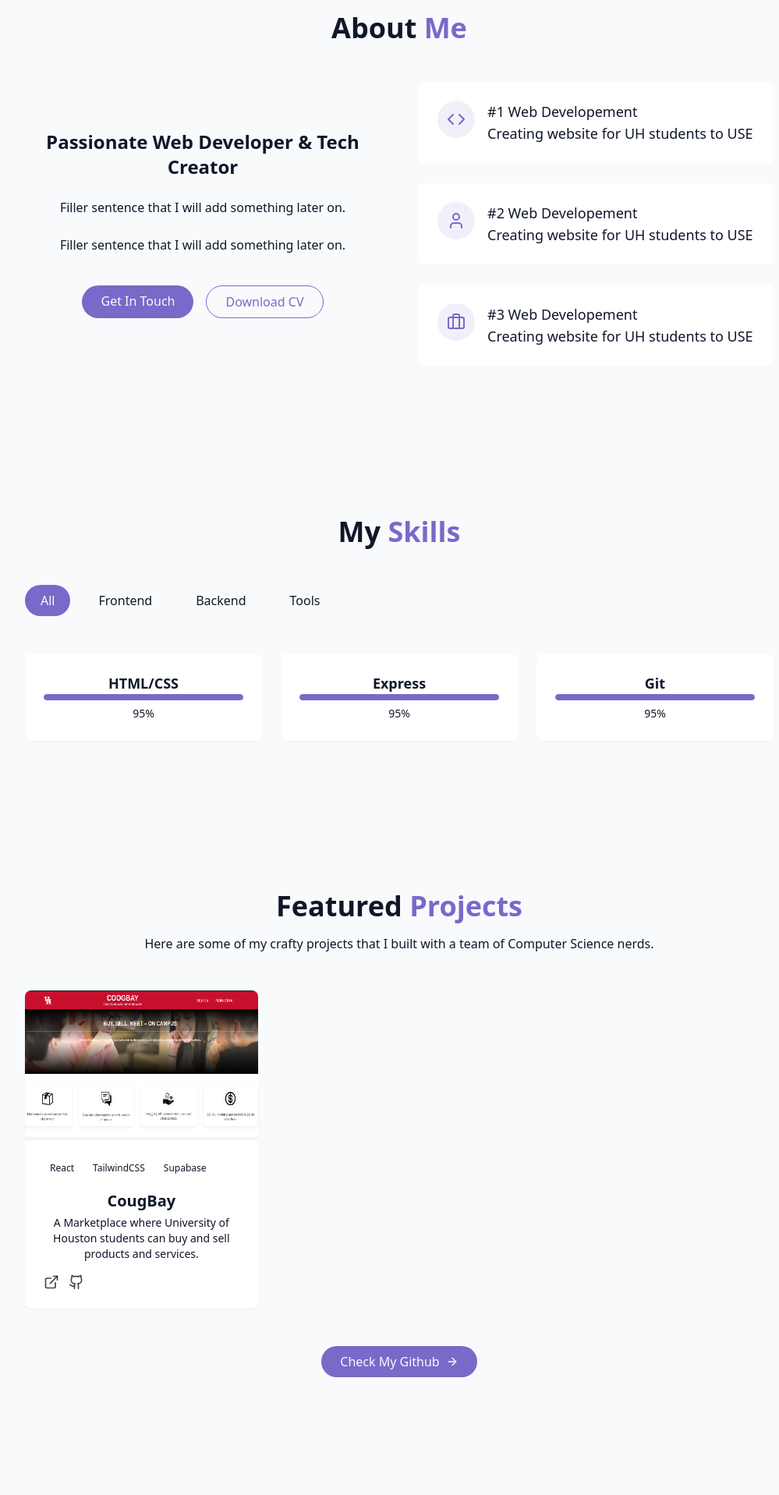
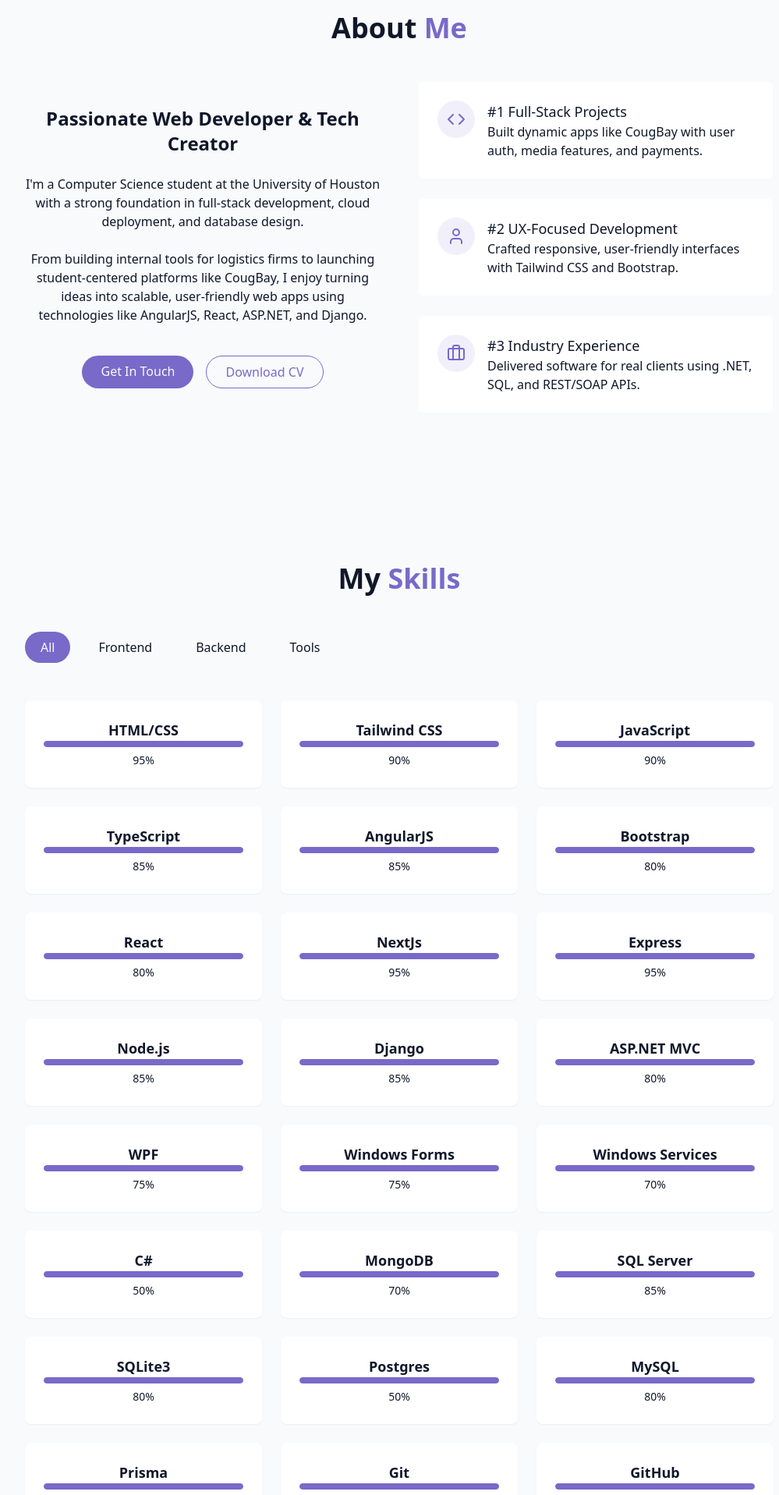
Before and after one commit to Mominnaim/NaimsReactPortfolio, a React (Vite) app: page / in a window 1280 px wide. Shown: the part 880-2797 px from the top of the page at 78% size, without its empty margins (128-1127 px from the left). Built offline with nearby package versions, Linux system fonts and the light colour scheme.

Commit message:
Added content to my portfolio

```diff
--- a/src/components/AboutMe.jsx
+++ b/src/components/AboutMe.jsx
@@ -10,8 +10,12 @@ export const Aboutme = () => {
                 <div className="grid grid-cols-1 md:grid-cols-2 gap-12 items-center">
                     <div className="space-y-6">
                         <h3 className="text-2xl font-semibold">Passionate Web Developer & Tech Creator</h3>
-                        <p className="text-muted-foreground">Filler sentence that I will add something later on.</p>
-                        <p className="text-muted-foreground">Filler sentence that I will add something later on.</p>
+                            <p className="text-muted-foreground">
+                                I'm a Computer Science student at the University of Houston with a strong foundation in full-stack development, cloud deployment, and database design.
+                            </p>
+                            <p className="text-muted-foreground">
+                                From building internal tools for logistics firms to launching student-centered platforms like CougBay, I enjoy turning ideas into scalable, user-friendly web apps using technologies like AngularJS, React, ASP.NET, and Django.
+                            </p>
                         <div className="flex flex-col sm:flex-row gap-4 pt-4 justify-center">
                             <a href="#contact" className="cosmic-button">
                                 Get In Touch
@@ -22,39 +26,47 @@ export const Aboutme = () => {
                         </div>
                     </div>
                     <div className="grid grid-cols-1 gap-6">
+                    {/* Code Icon - Development Focus */}
                     <div className="gradient-border p-6 card-hover">
                         <div className="flex items-start gap-4">
                         <div className="p-3 rounded-full bg-primary/10">
                             <Code className="h-6 w-6 text-primary" />
                         </div>
                         <div className="text-left">
-                                    <h4 className="text-semibold text-lg">#1 Web Developement
-                                        <p> Creating website for UH students to USE</p>
-                                    </h4>
+                            <h4 className="text-semibold text-lg">#1 Full-Stack Projects</h4>
+                            <p>
+                                Built dynamic apps like CougBay with user auth, media features, and payments.
+                            </p>
                         </div>
                         </div>
                     </div>
+
+                    {/* User Icon - User-Focused Design */}
                     <div className="gradient-border p-6 card-hover">
                         <div className="flex items-start gap-4">
                         <div className="p-3 rounded-full bg-primary/10">
                             <User className="h-6 w-6 text-primary" />
                         </div>
                         <div className="text-left">
-                                    <h4 className="text-semibold text-lg">#2 Web Developement
-                                        <p> Creating website for UH students to USE</p>
-                                    </h4>
+                            <h4 className="text-semibold text-lg">#2 UX-Focused Development</h4>
+                            <p>
+                                Crafted responsive, user-friendly interfaces with Tailwind CSS and Bootstrap.
+                            </p>
                         </div>
                         </div>
                     </div>
+
+                    {/* Briefcase Icon - Professional Work */}
                         <div className="gradient-border p-6 card-hover">
                             <div className="flex items-start gap-4">
                             <div className="p-3 rounded-full bg-primary/10">
                                 <Briefcase className="h-6 w-6 text-primary" />
                             </div>
                             <div className="text-left">
-                                    <h4 className="text-semibold text-lg">#3 Web Developement
-                                        <p> Creating website for UH students to USE</p>
-                                    </h4>
+                                <h4 className="text-semibold text-lg">#3 Industry Experience</h4>
+                                <p>
+                                    Delivered software for real clients using .NET, SQL, and REST/SOAP APIs.
+                                </p>
                             </div>
                             </div>
                         </div>
--- a/src/components/HeroSection.jsx
+++ b/src/components/HeroSection.jsx
@@ -11,7 +11,8 @@ export const HeroSection = () => {
                         <span className="text-gradient ml-2 opacity-0 animate-fade-in-delay-2"> Momin</span>
                     </h1>
                     <p className="text-lf md:text-xl text-muted-foreground max-2-2xl mx-auto opacity-0 animate-fade-in-delay-3">
-                        This is a filler text, will add later
+                        I’m a Computer Science student at the University of Houston with hands-on experience building full-stack web applications using technologies like AngularJS, Django, and .NET. From creating internal tools for businesses to launching platforms for students,
+                        I focus on building responsive, scalable, and user-centered software.
                         </p>
                         <div className="pt-4 opacity-0 animate-fade-in-delay-4">
                             <a href="#projects" className="cosmic-button">
--- a/src/components/ProjectSection.jsx
+++ b/src/components/ProjectSection.jsx
@@ -8,9 +8,27 @@ const projects = [
         image: "/projects/Cougbay.png",
         tags: ["React", "TailwindCSS", "Supabase"],
         demoUrl: "#",
-        githubUrl: "#",
+        githubUrl: "https://github.com/alakram01/UH_Market_Place",
 
-    }
+    },
+    {
+    id: 2,
+    title: "Forms Request Service",
+    description: "A web app that digitizes UH form requests—like withdrawals, VA benefits, and special petitions—making submission and tracking easier for students.",
+    image: "/projects/FormsReqService.png",
+    tags: ["Django", "SQLite3", "HTML/CSS"],
+    demoUrl: "#",
+    githubUrl: "https://github.com/alijavaidistar/WhiteRock"
+    },
+    {
+    id: 3,
+    title: "Ismaili Professional Network",
+    description: "A professional networking platform where I built scalable, responsive front-end interfaces using AngularJS and Tailwind CSS.",
+    image: "/projects/IpnOnline.png",
+    tags: ["AngularJS", "TypeScript", "TailwindCSS"],
+    demoUrl: "https://ipnonline.net/",
+    githubUrl: "https://ipnonline.net/"
+}
 ]
 
 export const ProjectSection =() => {
--- a/src/components/SkillsSection.jsx
+++ b/src/components/SkillsSection.jsx
@@ -1,10 +1,62 @@
 import { useState } from "react"
 import { cn } from "../lib/utils"
 
-const skills =[
-    {name: "HTML/CSS", level: 95, category: "Frontend"},
-    {name: "Express", level: 95, category: "Backend"},
-    {name: "Git", level: 95, category: "Tools"},
+const skills = [
+  // Frontend
+  { name: "HTML/CSS", level: 95, category: "Frontend" },
+  { name: "Tailwind CSS", level: 90, category: "Frontend" },
+  { name: "JavaScript", level: 90, category: "Frontend" },
+  { name: "TypeScript", level: 85, category: "Frontend" },
+  { name: "AngularJS", level: 85, category: "Frontend" },
+  { name: "Bootstrap", level: 80, category: "Frontend" },
+  { name: "React", level: 80, category: "Frontend" },
+  { name: "NextJs", level: 95, category: "Frontend" },
+
+  // Backend
+  { name: "Express", level: 95, category: "Backend" },
+  { name: "Node.js", level: 85, category: "Backend" },
+  { name: "Django", level: 85, category: "Backend" },
+  { name: "ASP.NET MVC", level: 80, category: "Backend" },
+  { name: "WPF", level: 75, category: "Backend" },
+  { name: "Windows Forms", level: 75, category: "Backend" },
+  { name: "Windows Services", level: 70, category: "Backend" },
+  { name: "C#", level: 50, category: "Backend" },
+
+  // Database
+  { name: "MongoDB", level: 70, category: "Database" },
+  { name: "SQL Server", level: 85, category: "Database" },
+  { name: "SQLite3", level: 80, category: "Database" },
+  { name: "Postgres", level: 50, category: "Database" },
+  { name: "MySQL", level: 80, category: "Database" },
+  { name: "Prisma", level: 80, category: "Database" },
+
+  // DevOps / Tools
+  { name: "Git", level: 95, category: "Tools" },
+  { name: "GitHub", level: 90, category: "Tools" },
+  { name: "Azure DevOps", level: 85, category: "Tools" },
+  { name: "Docker", level: 70, category: "Tools" },
+  { name: "Azure App Services", level: 80, category: "Tools" },
+  { name: "CI/CD", level: 70, category: "Tools" },
+  { name: "Jupyter Notebooks", level: 50, category: "Tools" },
+  { name: "IntelliJ IDEA", level: 50, category: "Tools" },
+  { name: "Visual Studio Code", level: 80, category: "Tools" },
+  { name: "Microsoft Excel", level: 50, category: "Tools" },
+
+  // APIs & Architecture
+  { name: "REST APIs", level: 85, category: "Backend" },
+  { name: "SOAP Services", level: 70, category: "Backend" },
+  { name: "MVT Architecture", level: 70, category: "Backend" },
+
+  // Cloud
+  { name: "AWS EC2", level: 50, category: "Cloud" },
+  { name: "AWS S3", level: 50, category: "Cloud" },
+  { name: "AWS Lambda", level: 50, category: "Cloud" },
+
+  // Misc
+  { name: "Stripe", level: 75, category: "Tools" },
+  { name: "Auth0", level: 70, category: "Tools" },
+  { name: "Resend", level: 60, category: "Tools" },
+  { name: "Markdown", level: 50, category: "Tools" },
 ];
 
 const categories = ["all", "Frontend", "Backend", "Tools"]
```
Also changed, not shown: public/projects/FormsReqService.png (added), public/projects/IpnOnline.png (added). Lines whose indentation alone changed are shown as unchanged.
